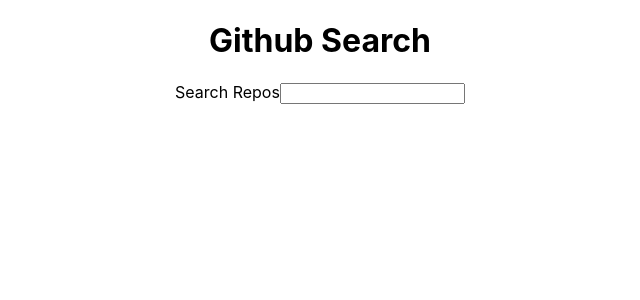
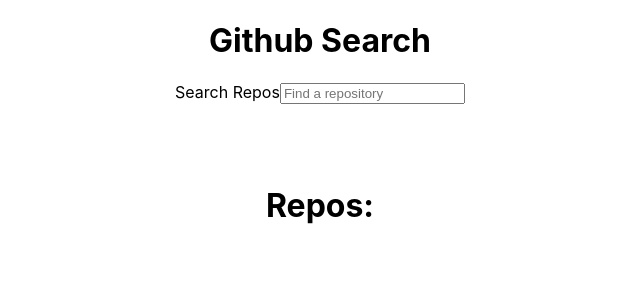
Before and after one commit to imickovski/GitHub-Repos-with-search-functionality, a React (Create React App) app in the folder client/: page / in a window 1280 px wide. Shown: the top 300 px of the page, without its empty margins (320-960 px from the left). Built offline with nearby package versions, Linux system fonts and the light colour scheme; no server answers.

Commit message:
Displaying user data and have response from Github API for the repos

```diff
--- a/client/src/App.js
+++ b/client/src/App.js
@@ -1,7 +1,7 @@
 import React, { useState, useEffect } from 'react';
 import logo from './logo.svg';
 import './App.css';
-import { STATES } from 'mongoose';
+// import { STATES } from 'mongoose';
 
 function App() {
   const [name, setName] = useState('');
@@ -14,16 +14,7 @@
 
   const [search, setSearch] = useState('');
 
-  // Calling imickovski username from the Github API
-  useEffect(() => {
-    fetch('https://api.github.com/users/imickovski')
-      .then(res => res.json())
-      .then(data => {
-        console.log(data)
-        setData(data)
-      });
-  }, [])
-
+  // Implementing the Data into the states
   const setData = ({
     name,
     login,
@@ -38,27 +29,52 @@
     setAvatar(avatar_url);
   }
 
-  // useEffect(() => {
-  //   fetch('"https://api.github.com/users/example/repos"')
-  //   .then(res => res.json())
-  //   .then(data => {
-  //     console.log(data)
-  //   })
-  // }, [])
+  // Calling imickovski username from the Github API
+  useEffect(() => {
+    fetch("https://api.github.com/users/imickovski")
+      .then(res => res.json())
+      .then(data => {
+        console.log(data)
+        setData(data)
+      });
+  }, [])
 
+  // Calling the username's repos
+  useEffect(() => {
+    fetch("https://api.github.com/users/imickovski/repos")
+      .then(res => res.json())
+      .then(repos => {
+        console.log(repos)
+        // setData(data)
+      });
+  }, [])
+
+
+
+
+  console.log(name)
   return (
     <div className="App">
       <h1>Github Search </h1>
       <form>
-        <label htmlfor='repos'> Search Repos</label>
+        <label htmlFor='repos'> Search Repos</label>
         <input
           type='text'
           name='repos'
           id='repos'
+          placeholder='Find a repository'
         // value={state.search}
         // onChange={handleNameChange}
         />
       </form>
+
+      <div>
+        <h1><img src={avatar_url} /></h1>
+        <h1>{name}</h1>
+        <h1>{login}</h1>
+        <h1>{location}</h1>
+        <h1>Repos: {public_repos}</h1>
+      </div>
     </div>
   );
 }
```
